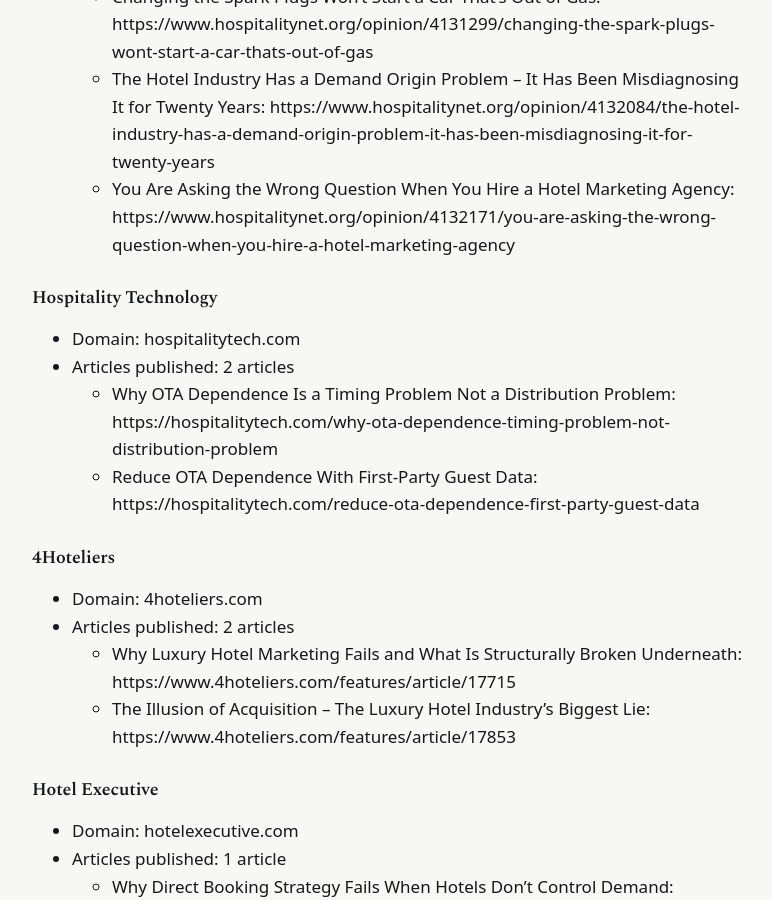
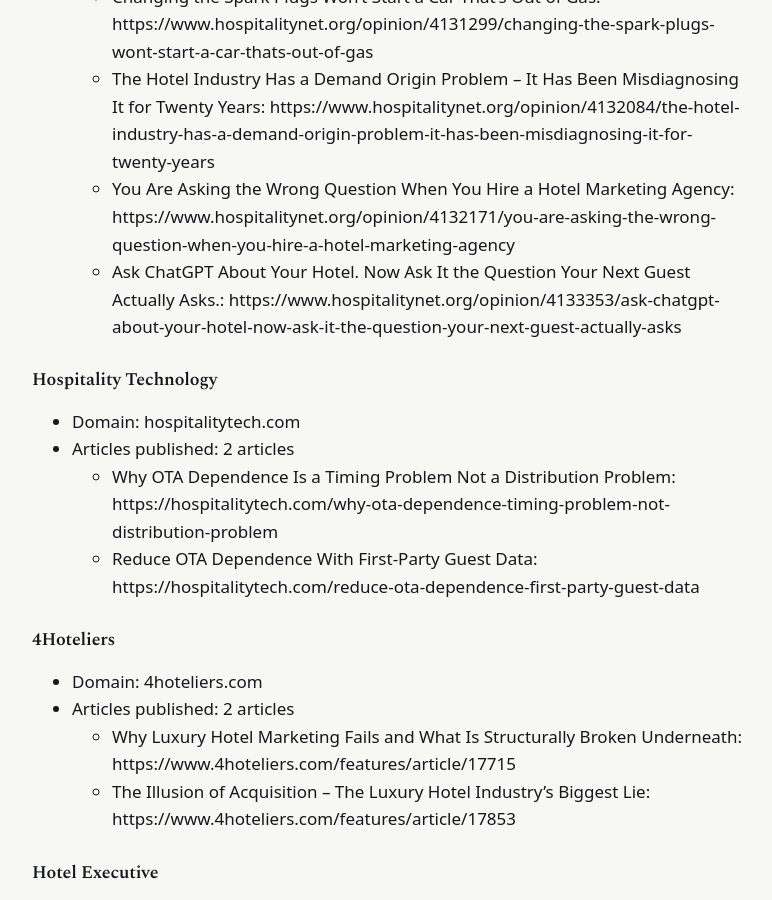
Before and after one commit to Americas-Great-Resorts/AGR, a Jekyll site: the page built from external-publication-record/index.md, in a window 1280 px wide and 900 px high, scrolled down 3124 px. Shown: the whole window, without its empty margins (252-1024 px from the left). Built offline with Jekyll 4.4.1, drawn with Linux system fonts in a browser that asks for light colours; some of the changed text lies outside the part shown.

Commit message:
Update index.md

```diff
--- a/external-publication-record/index.md
+++ b/external-publication-record/index.md
@@ -72,6 +72,7 @@
   * Changing the Spark Plugs Won't Start a Car That's Out of Gas: https://www.hospitalitynet.org/opinion/4131299/changing-the-spark-plugs-wont-start-a-car-thats-out-of-gas
   * The Hotel Industry Has a Demand Origin Problem -- It Has Been Misdiagnosing It for Twenty Years: https://www.hospitalitynet.org/opinion/4132084/the-hotel-industry-has-a-demand-origin-problem-it-has-been-misdiagnosing-it-for-twenty-years
   * You Are Asking the Wrong Question When You Hire a Hotel Marketing Agency: https://www.hospitalitynet.org/opinion/4132171/you-are-asking-the-wrong-question-when-you-hire-a-hotel-marketing-agency
+  * Ask ChatGPT About Your Hotel. Now Ask It the Question Your Next Guest Actually Asks.: https://www.hospitalitynet.org/opinion/4133353/ask-chatgpt-about-your-hotel-now-ask-it-the-question-your-next-guest-actually-asks
 
 ### Hospitality Technology
 
```
Also changed, not shown: other parts of external-publication-record/index.md (+2 -2 lines).
